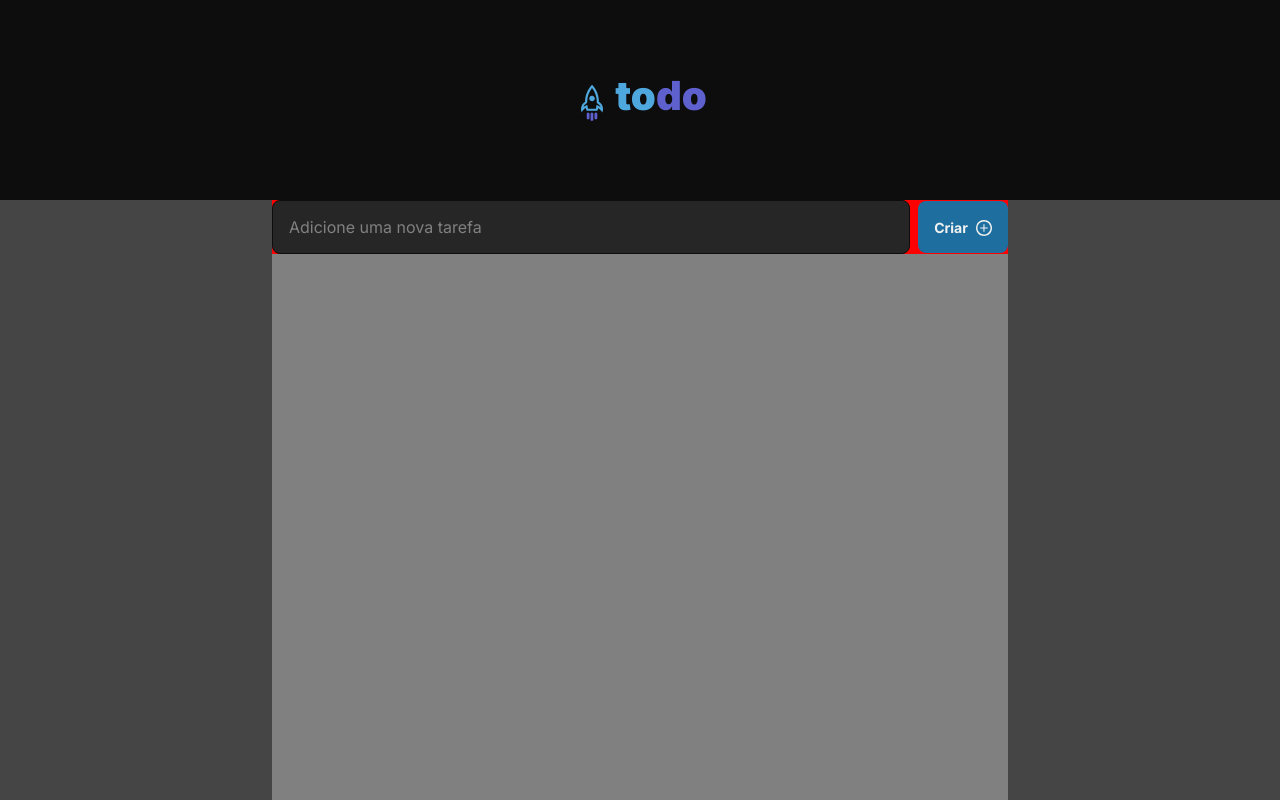
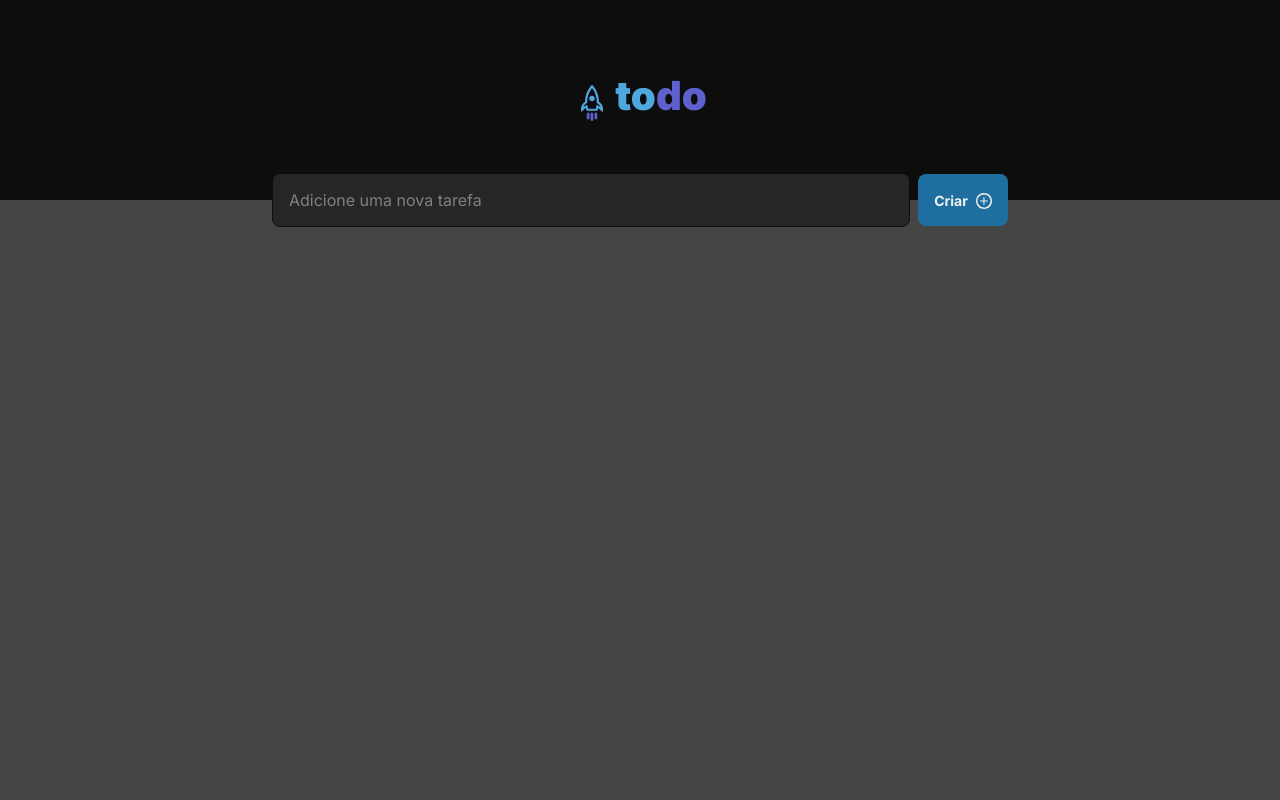
Before and after one commit to felipedev01/Gerenciador-de-Tarefas, a React (Vite) app: page / in a window 1280 px wide. Shown: the top 800 px of the page. Built offline with nearby package versions, Linux system fonts and the light colour scheme.

Commit message:
Form finalizado

```diff
--- a/src/App.module.css
+++ b/src/App.module.css
@@ -9,7 +9,6 @@
 }
 main{
     max-width: 46rem;
-    background: var(--gray-300);
     height: 100%;
     margin:auto;
 }
--- a/src/Componentes/InputBox.module.css
+++ b/src/Componentes/InputBox.module.css
@@ -1,10 +1,11 @@
 .InputBox{
-    background: red;
+    background: transparent;
     height: 3.375rem;
     display: grid;
     grid-template-columns: 1fr 5.625rem;
     gap: 0.5rem;
     resize:none;
+    margin-top: -1.6875rem;
 }button{
     height: 3.25rem;
     border: none;
```
